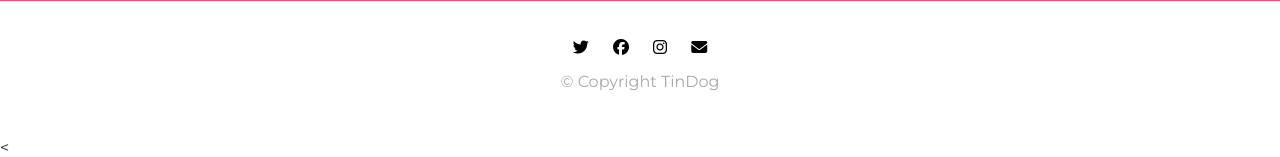
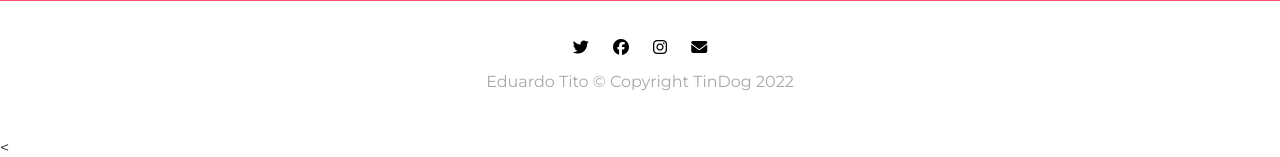
Before and after one commit to cckira/Tindog, a plain HTML site: page index.html in a window 1280 px wide. Shown: the part 3260-3417 px from the top of the page. Drawn offline with nearby package versions, Linux system fonts and the light colour scheme.

Commit message:
update to index
just adding the copyright

```diff
--- a/index.html
+++ b/index.html
@@ -196,7 +196,7 @@
   <a class="footer-a" href="#"><i class="footer-icon fa-brands fa-instagram"></i></a>
   <a class="footer-a" href="#"><i class="footer-icon fa-solid fa-envelope"></i></a>
 </div>
-    <p class="footer-copy">© Copyright TinDog</p>
+    <p class="footer-copy">Eduardo Tito © Copyright TinDog 2022</p>
 
   </footer>
 
```
